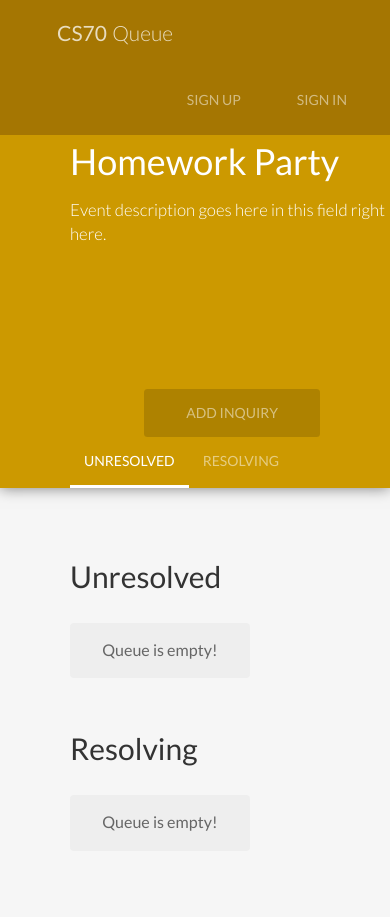
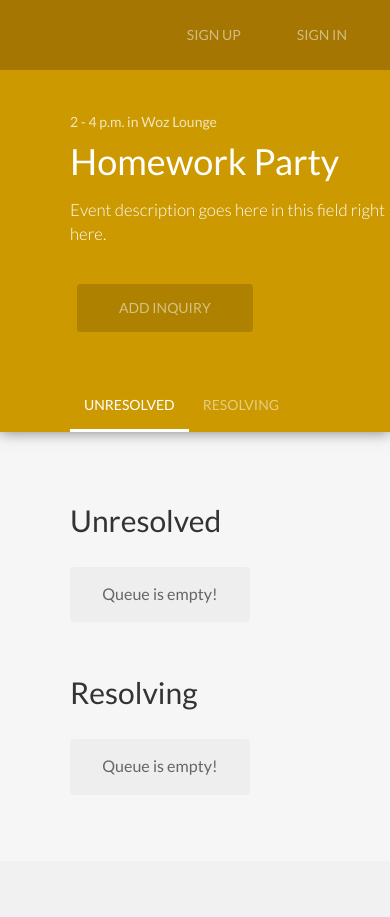
Before and after one commit to alvinwan/quupod, a Flask app: page / in a window 390 px wide. After the commit the page ends 775 px from the top, so only its background shows below. Run offline with Flask 2, Linux system fonts and the light colour scheme; data that the repository does not hold is empty; parts of the project's set-up code (start-up, migrations or seed data) failed here and were passed over; some libraries are stand-ins or nearby versions.

Commit message:
fixed mobile layout

```diff
--- a/queue/public/forms.py
+++ b/queue/public/forms.py
@@ -23,8 +23,8 @@ class InquiryForm(ModelForm):
         model = Inquiry
         only = ('name', 'question')
 
-    # assignment =
-    # problem =
+    assignment = wtf.SelectField('Assignment', coerce=str)
+    problem = wtf.SelectField('Problem', coerce=str)
 
     def __iter__(self):
         """Exclude name field if user is logged in"""
--- a/queue/public/views.py
+++ b/queue/public/views.py
@@ -1,6 +1,7 @@
 from flask import Blueprint, render_template, request
 from .forms import *
 from .controllers import *
+from queue.admin.controllers import get_assignments
 from queue import app, login_manager, whitelist
 from queue.admin.models import User, Inquiry
 from queue.views import anonymous_required
@@ -26,6 +27,9 @@ def inquiry():
     anonymous user.
     """
     form, user = InquiryForm(request.form), flask_login.current_user
+    form.assignment.choices = [(a.id, a.name)
+        for a in get_assignments(is_active=True)]
+    form.problem.choices = [('yo', 'yo')]
     if request.method == 'POST' and form.validate():
         if user.is_authenticated:
             data = multi2dict(request.form)
--- a/queue/static/style.css
+++ b/queue/static/style.css
@@ -88,11 +88,15 @@ main {
     z-index:5;
   }
     .event-text {
-      padding:3em 0 2em 5em;
+      padding:3em 0 0 5em;
     }
     .event-decor {
-      padding:3em 5em 2em 0;
+      padding:1em 5em 3em 5em;
+      float:left;
     }
+      .event-decor .button {
+        margin:0.5em;
+      }
   .event-title,.event-copy {
     width:100%;
   }
@@ -117,10 +121,6 @@ main {
       font-size:1.2em;
       font-weight:300;
       color:#FFF;
-    }
-    .event-decor .button {
-      float:right;
-      margin-top:4em;
     }
   .event-nav, .event-nav ul {
     width:100%;
@@ -280,3 +280,23 @@ main {
     .module .content-copy {
       text-align:center;
     }
+/* Small devices (tablets, 768px and up) */
+@media (min-width: 768px) {
+  header .left {
+    display:block;
+  }
+}
+
+/* Medium devices (desktops, 992px and up) */
+@media (min-width: 992px) {
+  .event-decor {
+    padding:3em 5em 2em 0;
+  }
+  .event-decor .button {
+    float:right;
+    margin-top:4em;
+  }
+  .event-text {
+    padding:3em 0 2em 5em;
+  }
+}
--- a/queue/templates/admin.html
+++ b/queue/templates/admin.html
@@ -8,6 +8,7 @@
   </div>
   <div class="col-md-6 event-decor">
     <a href="{{ url_for('admin.clear') }}" class="button">Clear all unfinished inquiries</a>
+    <a href="{{ url_for('admin.help') }}" class="button">Help</a>
   </div>
   <nav class="event-nav">
     <ul>
--- a/queue/templates/base.html
+++ b/queue/templates/base.html
@@ -12,10 +12,10 @@
   </head>
   <body>
     <header>
-      <div class="col-md-2 left">
+      <div class="col-md-2 col-sm-4 hidden-xs left">
         <a href="{{ url_for('public.home') }}"><h1 class="name">CS70<span>Queue</span></h1></a>
       </div>
-      <div class="col-md-6 right">
+      <div class="col-md-6 col-sm-8 right">
         {% if current_user.is_authenticated %}
         <p class="header-text">Hi, {{ current_user.name }}
           <span class="user-profile">
```
